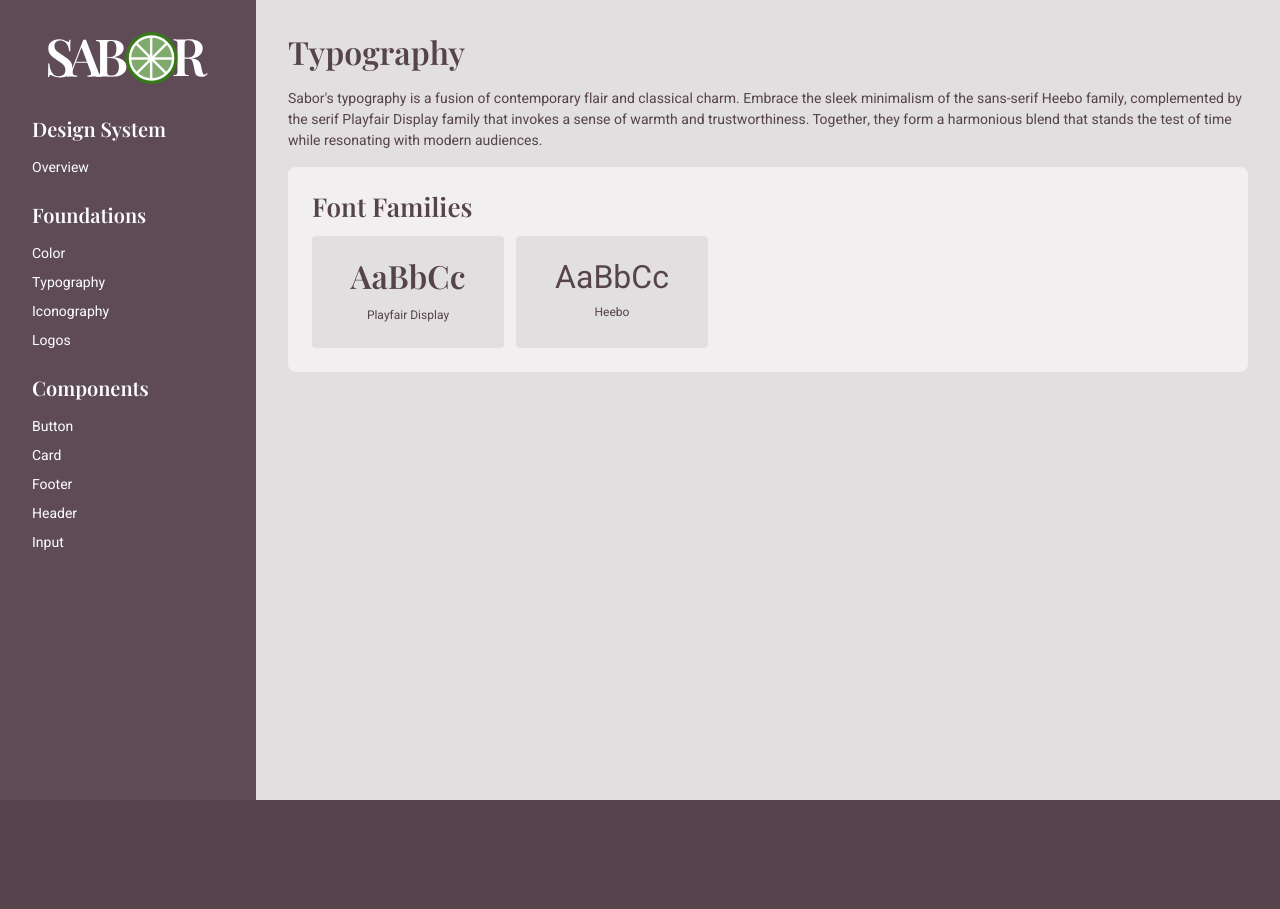
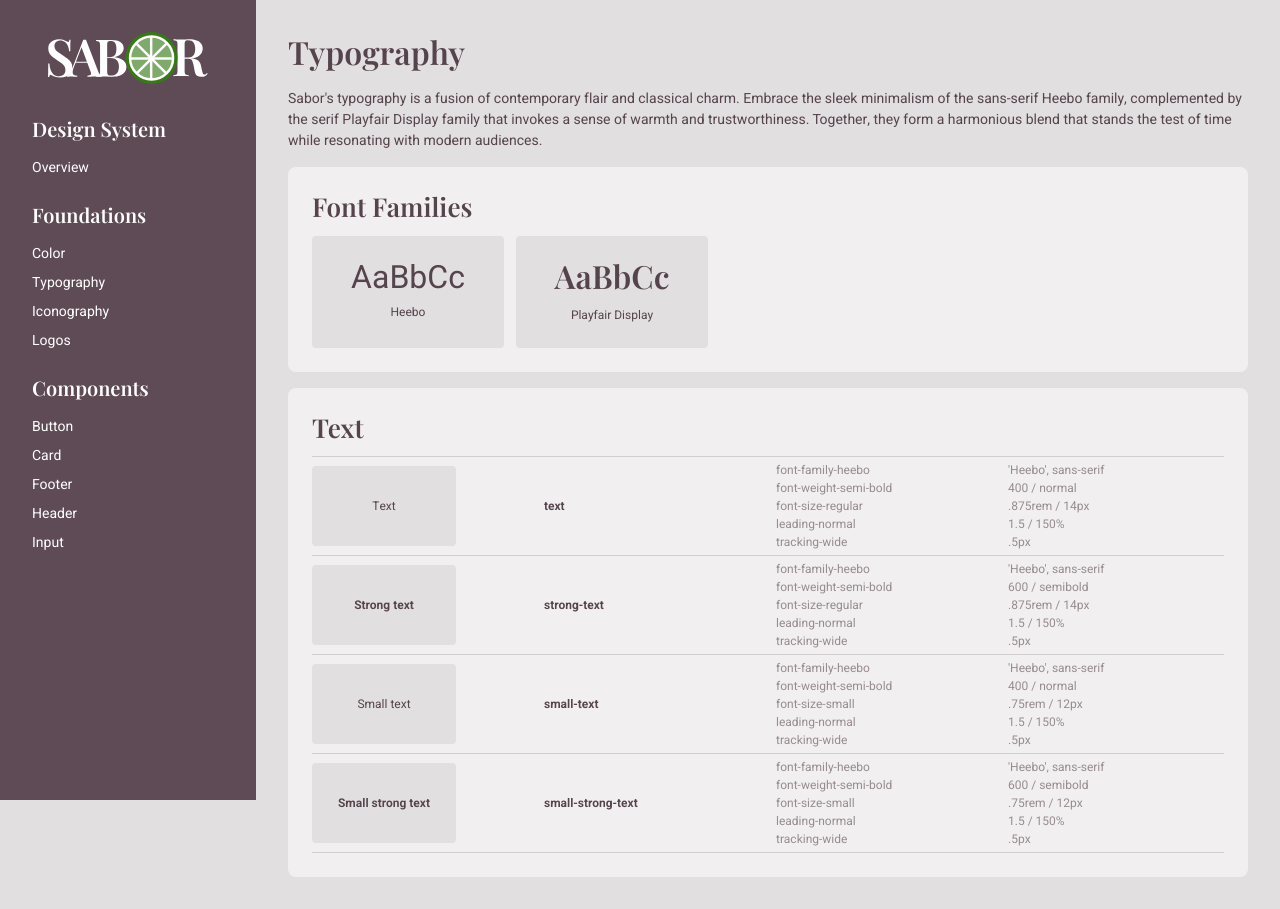
Before and after one commit to mranenko/sabor-design-system, a React (Vite) app: page /foundations/typography in a window 1280 px wide. Before the commit the page ends 800 px from the top, so only its background shows below. Built offline with nearby package versions, Linux system fonts and the light colour scheme.

Commit message:
typography

```diff
--- a/src/assets/styles/base/global.scss
+++ b/src/assets/styles/base/global.scss
@@ -46,3 +46,5 @@ h1, .title { font-size: var(--font-size-xxx-large); }
 h2, .subtitle { font-size: var(--font-size-xx-large); }
 h3 { font-size: var(--font-size-x-large); }
 h4, h5, h6 { font-size: var(--font-size-large); }
+
+strong, .strong { font-weight: 600; }
--- a/src/assets/styles/base/utilities.scss
+++ b/src/assets/styles/base/utilities.scss
@@ -1,3 +1,7 @@
+@use '../base/colors' as *;
+
+.color-subtle { color: color(foreground, subtle); }
+
 .flex { display: flex; }
 .flex-column { display: flex; flex-direction: column; }
 .flex-row { display: flex; flex-direction: row; }
--- a/src/assets/styles/pages/typography.scss
+++ b/src/assets/styles/pages/typography.scss
@@ -1,3 +1,6 @@
+@use '../base/breakpoints' as *;
+@use '../base/colors' as *;
+
 .tile.font {
   align-items: center;
   background: var(--color-background-dark);
@@ -6,9 +9,14 @@
   display: flex;
   flex-direction: column;
   gap: .875rem;
-  height: 7rem;
+  height: 5rem;
   justify-content: center;
-  width: 12rem;
+  width: 9rem;
+
+  &.large {
+    height: 7rem;
+    width: 12rem;
+  }
 
   .caption {
     font-size: var(--font-size-small);
@@ -35,3 +43,31 @@
   flex-wrap: wrap;
   gap: .75rem;
 }
+
+.table.fonts {
+  border-collapse: collapse;
+  font-size: var(--font-size-small);
+  margin: 1px 0 0;
+  width: 100%;
+
+  td {
+    padding: .25rem 0;
+    word-break: break-all;
+  }
+
+  tr {
+    align-items: center;
+    border-bottom: 1px solid color(border);
+    border-top: 1px solid color(border);
+    display: grid;
+    grid-auto-columns: minmax(0, 1fr);
+    grid-auto-flow: column;
+    justify-content: space-between;
+    gap: 1rem;
+    margin: -1px 0 0;
+  }
+}
+
+@include respond-to(small) {
+
+}
--- a/src/pages/foundations/TypographyPage.tsx
+++ b/src/pages/foundations/TypographyPage.tsx
@@ -17,15 +17,104 @@ const TypographyPage = () => {
         <Card>
           <h2 className='subtitle'>Font Families</h2>
           <div className='tiles fonts'>
-            <div className='tile font wide'>
+            <div className='tile font large'>
+              <span className='sample heebo'>AaBbCc</span>
+              <span className='caption'>Heebo</span>
+            </div>
+            <div className='tile font large'>
               <span className='sample playfair-display'>AaBbCc</span>
               <span className='caption'>Playfair Display</span>
             </div>
-            <div className='tile font wide'>
-              <span className='sample heebo'>AaBbCc</span>
-              <span className='caption'>Heebo</span>
-            </div>
           </div>
+        </Card>
+
+        <Card>
+          <h2 className='subtitle'>Text</h2>
+          <table className='table fonts'>
+            <tr>
+              <td>
+                <div className='tile font small'>Text</div>
+              </td>
+              <td className='strong'>text</td>
+              <td className='color-subtle'>
+                font-family-heebo<br />
+                font-weight-semi-bold<br />
+                font-size-regular<br />
+                leading-normal<br />
+                tracking-wide
+              </td>
+              <td className='color-subtle'>
+                'Heebo', sans-serif<br />
+                400 / normal<br />
+                .875rem / 14px<br />
+                1.5 / 150%<br />
+                .5px
+              </td>
+            </tr>
+
+            <tr>
+              <td>
+                <div className='tile font small strong'>Strong text</div>
+              </td>
+              <td className='strong'>strong-text</td>
+              <td className='color-subtle'>
+                font-family-heebo<br />
+                font-weight-semi-bold<br />
+                font-size-regular<br />
+                leading-normal<br />
+                tracking-wide
+              </td>
+              <td className='color-subtle'>
+                'Heebo', sans-serif<br />
+                600 / semibold<br />
+                .875rem / 14px<br />
+                1.5 / 150%<br />
+                .5px
+              </td>
+            </tr>
+
+            <tr>
+              <td>
+                <div className='tile font small'>Small text</div>
+              </td>
+              <td className='strong'>small-text</td>
+              <td className='color-subtle'>
+                font-family-heebo<br />
+                font-weight-semi-bold<br />
+                font-size-small<br />
+                leading-normal<br />
+                tracking-wide
+              </td>
+              <td className='color-subtle'>
+                'Heebo', sans-serif<br />
+                400 / normal<br />
+                .75rem / 12px<br />
+                1.5 / 150%<br />
+                .5px
+              </td>
+            </tr>
+
+            <tr>
+              <td>
+                <div className='tile font small strong'>Small strong text</div>
+              </td>
+              <td className='strong'>small-strong-text</td>
+              <td className='color-subtle'>
+                font-family-heebo<br/>
+                font-weight-semi-bold<br />
+                font-size-small<br />
+                leading-normal<br />
+                tracking-wide
+              </td>
+              <td className='color-subtle'>
+                'Heebo', sans-serif<br />
+                600 / semibold<br />
+                .75rem / 12px<br />
+                1.5 / 150%<br />
+                .5px
+              </td>
+            </tr>
+          </table>
         </Card>
       </section>
     </Page>
```
